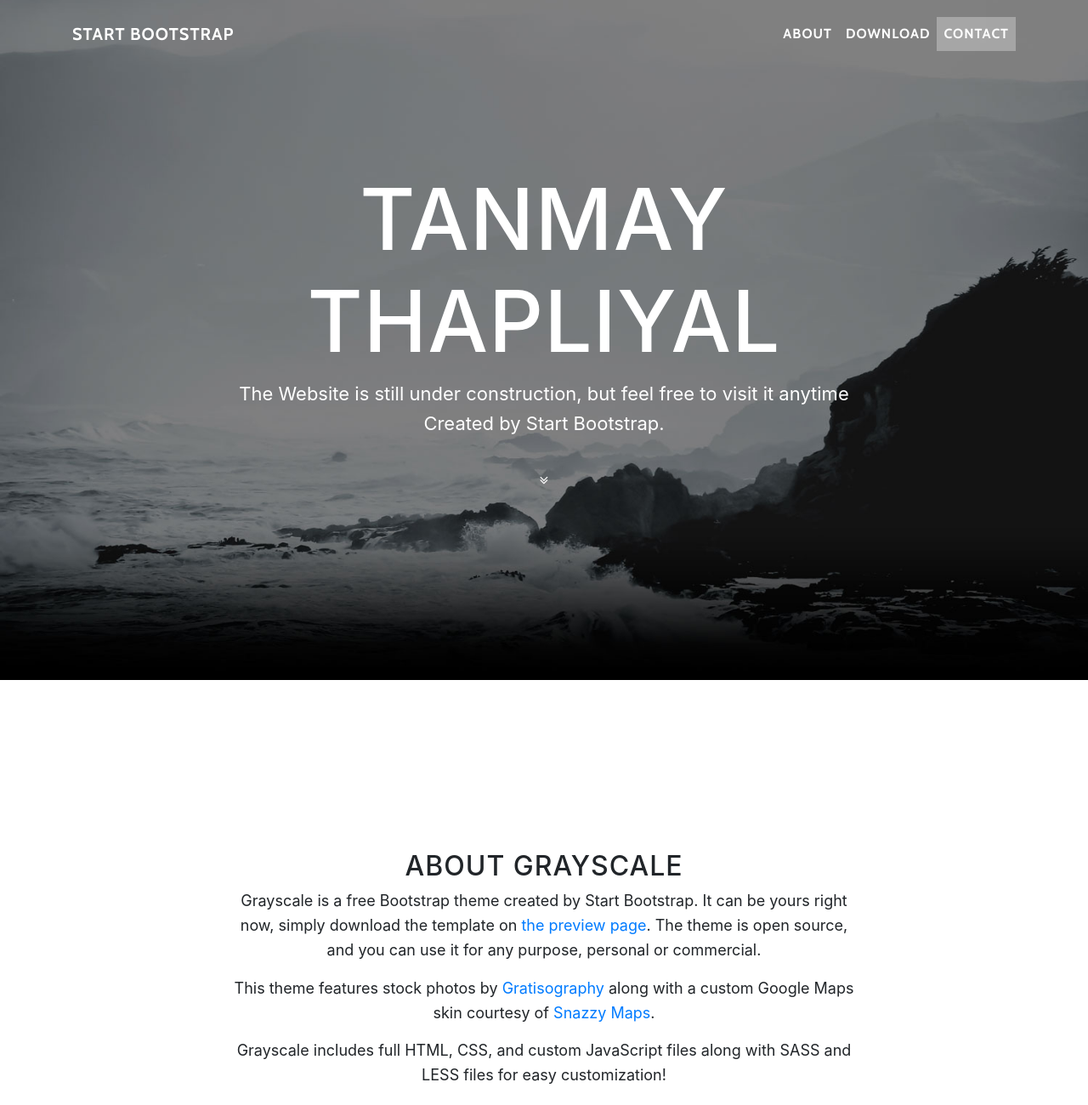
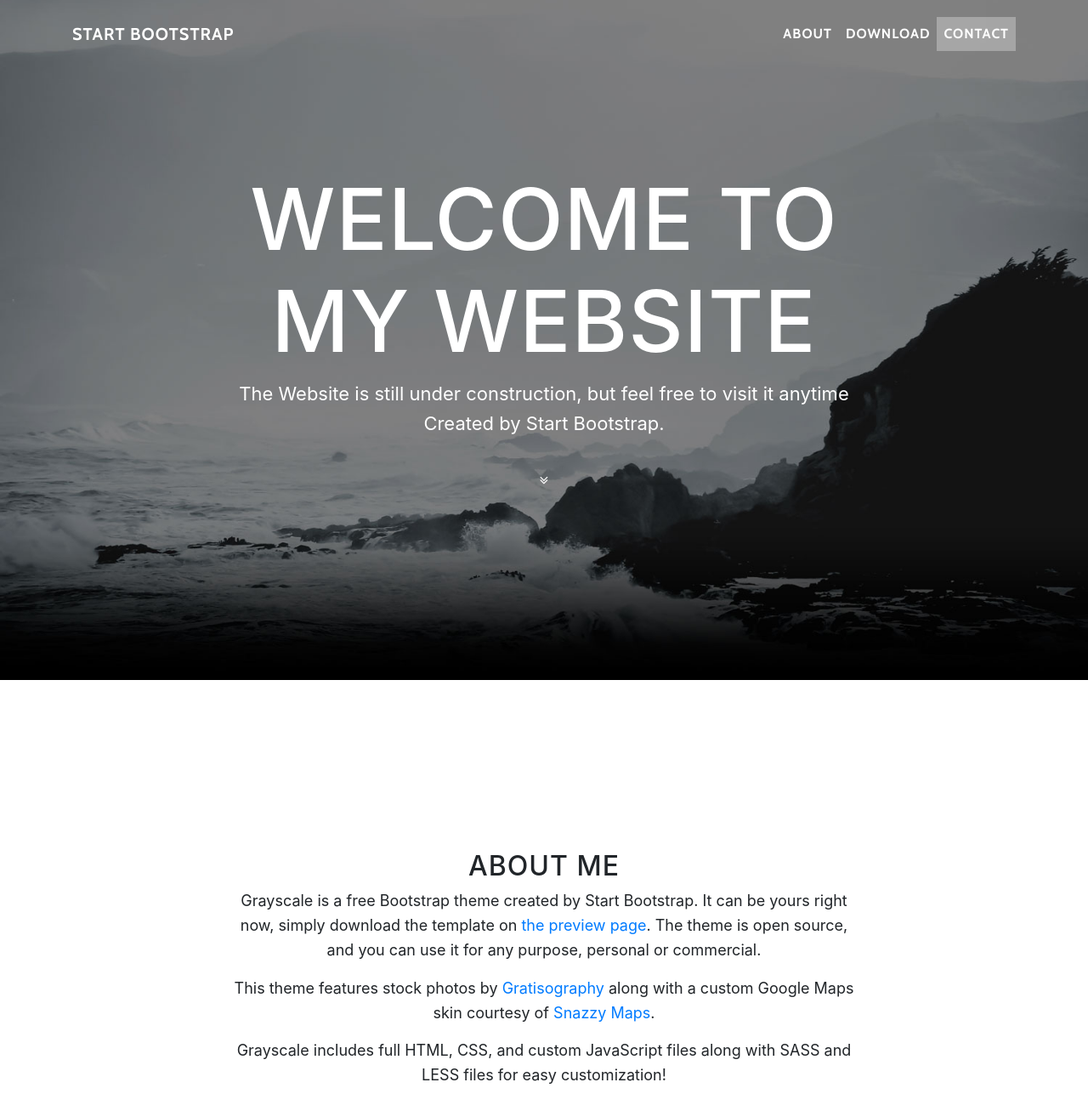
Before and after one commit to TanmayT/Bootstrap-Templates, a website with bundled scripts: page index.html in a window 1280 px wide. Shown: the top 1300 px of the page at 85% size. Built offline with nearby package versions, Linux system fonts and the light colour scheme.

Commit message:
Update index.html

```diff
--- a/index.html
+++ b/index.html
@@ -55,7 +55,7 @@
         <div class="container">
           <div class="row">
             <div class="col-lg-8 mx-auto">
-              <h1 class="brand-heading">Tanmay Thapliyal</h1>
+              <h1 class="brand-heading">Welcome to my website</h1>
               <p class="intro-text">The Website is still under construction, but feel free to visit it anytime
                 <br>Created by Start Bootstrap.</p>
               <a href="#about" class="btn btn-circle js-scroll-trigger">
@@ -72,7 +72,7 @@
       <div class="container">
         <div class="row">
           <div class="col-lg-8 mx-auto">
-            <h2>About Grayscale</h2>
+            <h2>About Me</h2>
             <p>Grayscale is a free Bootstrap theme created by Start Bootstrap. It can be yours right now, simply download the template on
               <a href="http://startbootstrap.com/template-overviews/grayscale/">the preview page</a>. The theme is open source, and you can use it for any purpose, personal or commercial.</p>
             <p>This theme features stock photos by
```
